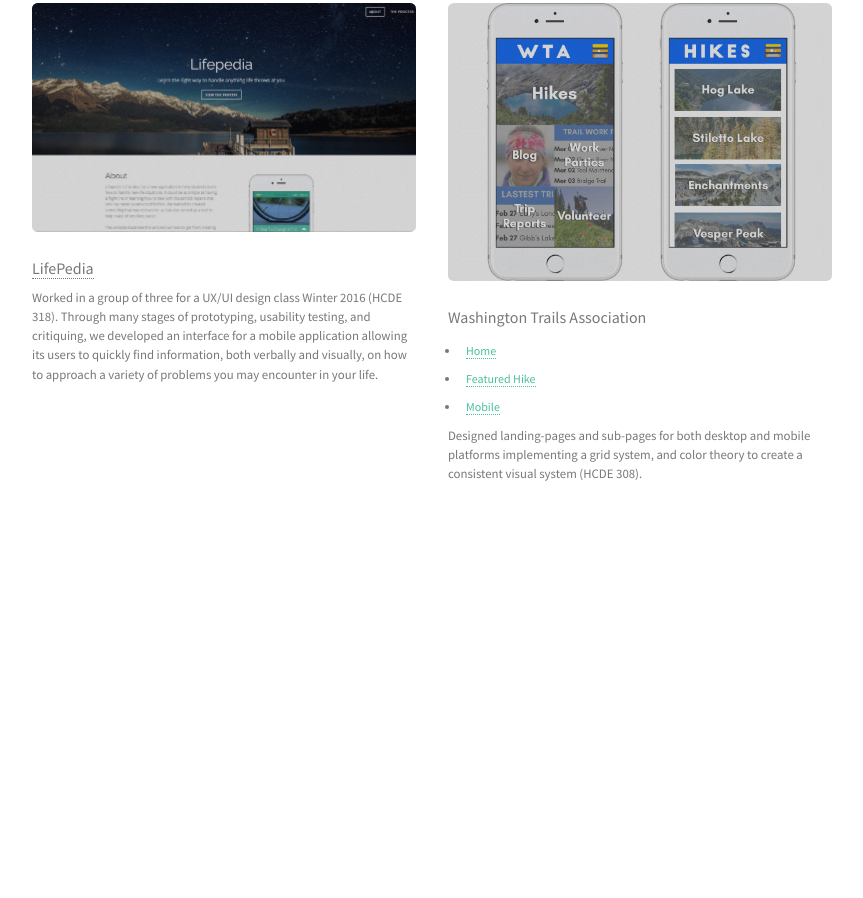
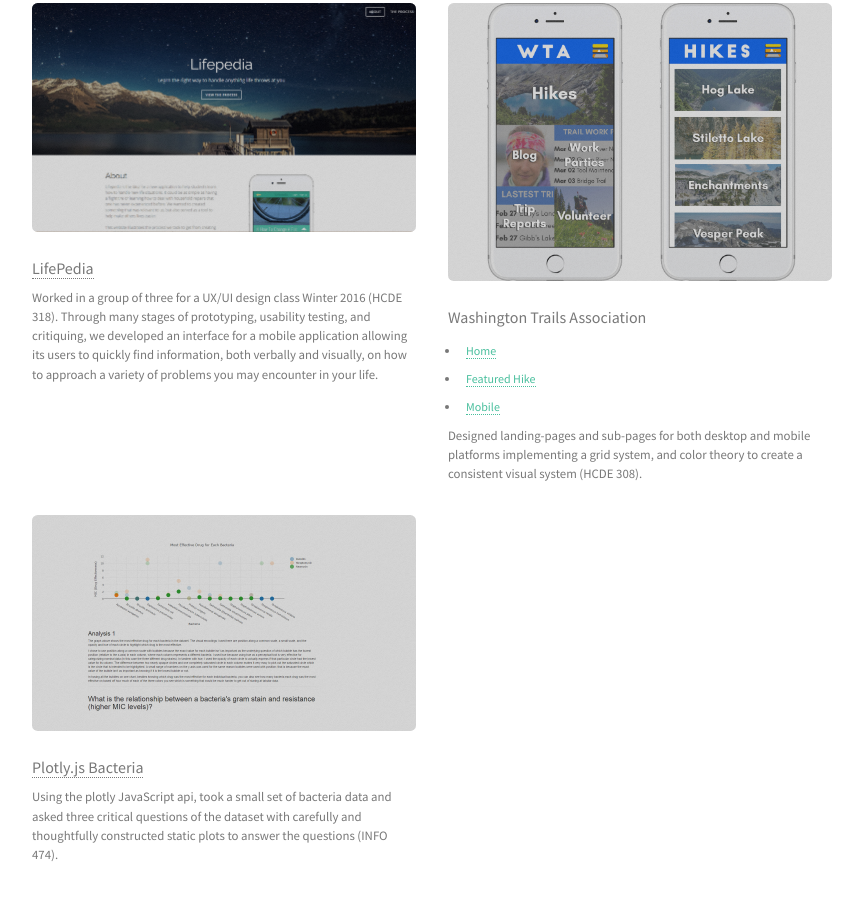
Before and after one commit to quinnmau/Portfolio, a plain HTML site: page index.html in a window 1280 px wide. Shown: the part 1291-2189 px from the top of the page, without its empty margins (400-1263 px from the left). Before the commit the page ends 1854 px from the top, so only its background shows below. Drawn offline with Linux system fonts and the light colour scheme.

Commit message:
added bacteria charts

```diff
--- a/index.html
+++ b/index.html
@@ -103,12 +103,12 @@
                                 </ul>
 								<p>Designed landing-pages and sub-pages for both desktop and mobile platforms implementing a grid system, and color theory to create a consistent visual system (HCDE 308).</p>
 							</article>
+							<article class="6u 12u$(xsmall) work-item">
+								<a href="images/bacteria.jpg" class="image fit thumb"><img src="images/bacteria.jpg" alt="" /></a>
+								<h3><a href="http://students.washington.edu/mauq/bacteria-charts/" target="_blank">Plotly.js Bacteria</a></h3>
+								<p>Using the plotly JavaScript api, took a small set of bacteria data and asked three critical questions of the dataset with carefully and thoughtfully constructed static plots to answer the questions (INFO 474).</p>
+							</article>
                             <!--
-							<article class="6u 12u$(xsmall) work-item">
-								<a href="images/fulls/05.jpg" class="image fit thumb"><img src="images/thumbs/05.jpg" alt="" /></a>
-								<h3>Nunc enim commodo aliquet</h3>
-								<p>Lorem ipsum dolor sit amet nisl sed nullam feugiat.</p>
-							</article>
 							<article class="6u$ 12u$(xsmall) work-item">
 								<a href="images/fulls/06.jpg" class="image fit thumb"><img src="images/thumbs/06.jpg" alt="" /></a>
 								<h3>Risus ornare lacinia</h3>
```
Also changed, not shown: images/bacteria.jpg (added).
